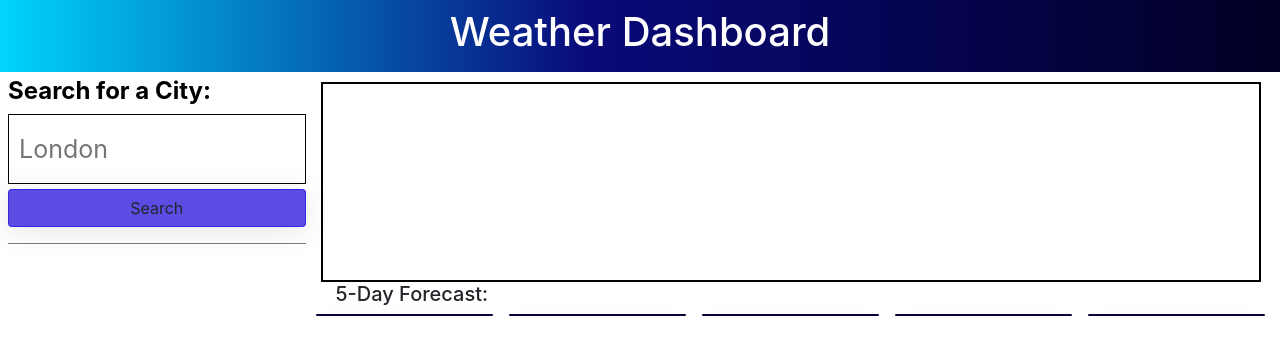
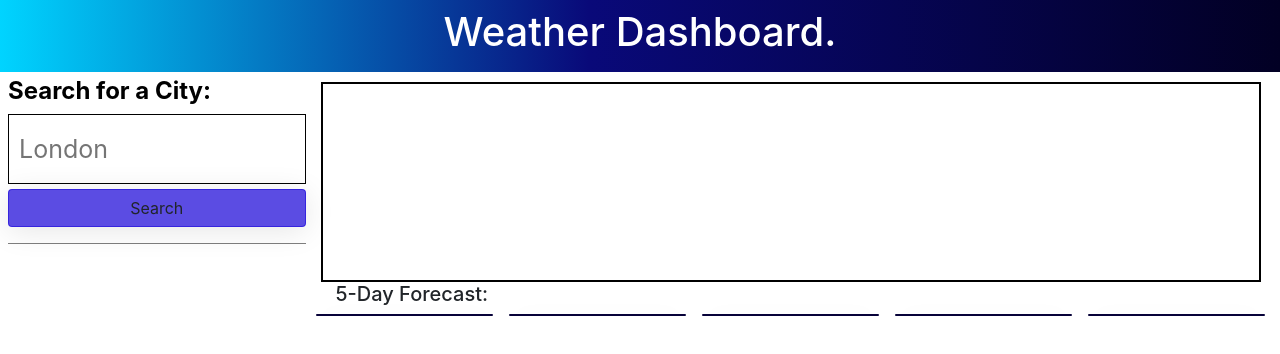
Before and after one commit to jamellknows/module8challenge, a plain HTML site: page index.html in a window 1280 px wide. Drawn offline with nearby package versions, Linux system fonts and the light colour scheme.

Commit message:
Update index.html

```diff
--- a/index.html
+++ b/index.html
@@ -9,12 +9,12 @@
   <link rel="stylesheet" href="styles.css" />
   <link rel="stylesheet" href="https://stackpath.bootstrapcdn.com/bootstrap/4.3.1/css/bootstrap.min.css" />
   <link rel="stylesheet" href="https://stackpath.bootstrapcdn.com/font-awesome/4.7.0/css/font-awesome.min.css" />
-  <title>Weather Dashboard.</title>
+  <title>Weather Dashboard</title>
 </head>
 
 <body>
   <header class="container-fluid text-center text-white bg-dark p-2 weather-header">
-    <h1>Weather Dashboard</h1>
+    <h1>Weather Dashboard.</h1>
   </header>
   <div class="row">
     <div class=" ml-2 col-lg-3 d-flex flex-column flex-wrap">
```
